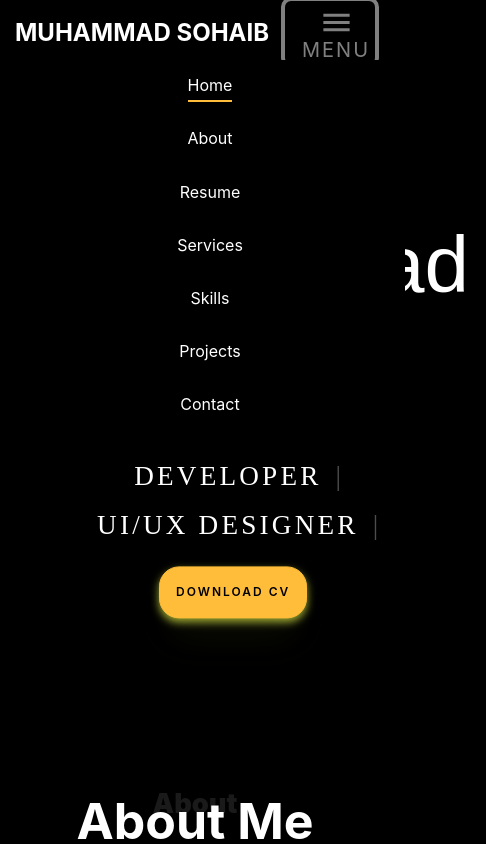
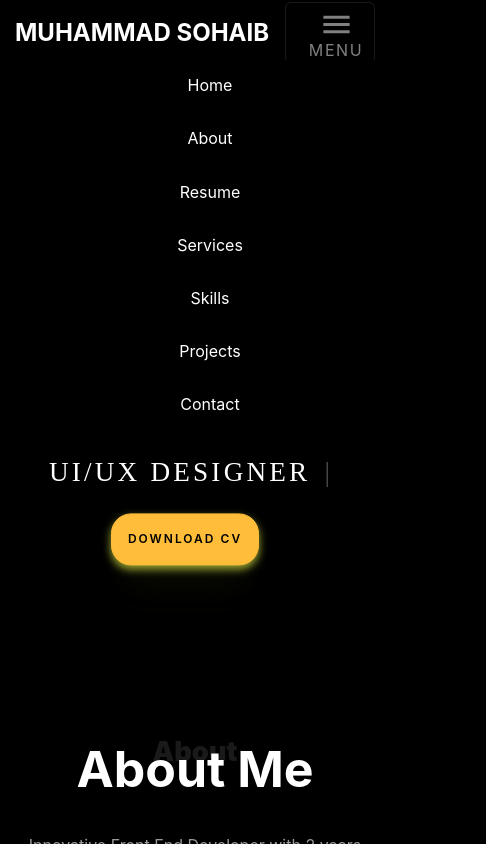
Before and after one commit to Hmmm-Code/PortFolio, a React (Create React App) app: page / in a window 390 px wide. Both pictures are taken after a click on the button "MENU". Shown: the top 844 px of the page, 486 px wide, since content can reach past the window. Built offline with nearby package versions, Linux system fonts and the light colour scheme.

Commit message:
fix some bug and improved mobile view

```diff
--- a/src/App.css
+++ b/src/App.css
@@ -1,3 +1,9 @@
+*,
+*::before,
+*::after {
+  -webkit-box-sizing: border-box;
+  box-sizing: border-box;
+}
 body {
   margin: 0;
   font-family: -apple-system, BlinkMacSystemFont, "Segoe UI", Roboto,
@@ -69,12 +75,6 @@ a:hover {
   color: #212529;
   text-decoration: none;
 }
-*,
-*::before,
-*::after {
-  -webkit-box-sizing: border-box;
-  box-sizing: border-box;
-}
 
 /* Navigation Bar */
 .navbar {
@@ -135,7 +135,16 @@ a:hover {
 
 @media screen and (max-width: 576px) {
   .container {
-    max-width: 540px;
+    max-width: 540px !important;
+  }
+  .navbar-brand {
+    display: inline-block;
+    margin-right: 1rem;
+    margin-bottom: auto;
+    font-weight: 700;
+    font-size: 1.4rem;
+    text-transform: uppercase;
+    line-height: inherit;
   }
 }
 
@@ -160,13 +169,13 @@ a:hover {
 }
 
 .ftco-navbar-light .navbar-toggler {
-  border: none;
+  text-decoration: none;
   color: rgba(255, 255, 255, 0.5) !important;
-  cursor: pointer;
   padding-right: 0;
   text-transform: uppercase;
-  font-size: 20px;
+  font-size: 1rem;
   letter-spacing: 0.1em;
+  box-shadow: none;
 }
 
 .navbar-dark .navbar-toggler {
@@ -347,7 +356,7 @@ a:hover {
     font-size: 2rem;
   }
   .intro-content h1 {
-    font-size: 3rem;
+    font-size: 3rem !important;
   }
 }
 
@@ -461,7 +470,7 @@ a:hover {
   .content-center .content-center-about ul {
     flex-direction: column;
 
-    width: 50% !important;
+    width: 50%;
   }
   .content-center .content-center-about .counter-wrap {
     justify-content: center;
--- a/src/components/navigation_bar/NavigationBar.jsx
+++ b/src/components/navigation_bar/NavigationBar.jsx
@@ -4,6 +4,16 @@ import MenuIcon from "@mui/icons-material/Menu";
 const NavigationBar = () => {
   const refCollapse = useRef(null);
   const [ariaExpanded, setAreaExpended] = useState(false);
+
+  const navButtons = [
+    { name: "Home", link: "#home-section" },
+    { name: "About", link: "#about-section" },
+    { name: "Resume", link: "#resume-section" },
+    { name: "Services", link: "#services-section" },
+    { name: "Skills", link: "#skills-section" },
+    { name: "Projects", link: "#projects-section" },
+    { name: "Contact", link: "#contact-section" },
+  ];
 
   const HandleNavClick = (e) => {
     console.log(e);
@@ -46,42 +56,13 @@ const NavigationBar = () => {
             id="ftco-nav"
           >
             <ul onClick={HandleNavClick} className="navbar-nav nav ml-auto">
-              <li className="nav-item">
-                <a href="#home-section" className="nav-link active">
-                  <span>Home</span>
-                </a>
-              </li>
-              <li className="nav-item">
-                <a href="#about-section" className="nav-link">
-                  <span>About</span>
-                </a>
-              </li>
-              <li className="nav-item">
-                <a href="#resume-section" className="nav-link">
-                  <span>Resume</span>
-                </a>
-              </li>
-              <li className="nav-item">
-                <a href="#services-section" className="nav-link">
-                  <span>Services</span>
-                </a>
-              </li>
-              <li className="nav-item">
-                <a href="#skills-section" className="nav-link">
-                  <span>Skills</span>
-                </a>
-              </li>
-              <li className="nav-item">
-                <a href="#projects-section" className="nav-link">
-                  <span>Projects</span>
-                </a>
-              </li>
-
-              <li className="nav-item">
-                <a href="#contact-section" className="nav-link">
-                  <span>Contact</span>
-                </a>
-              </li>
+              {navButtons.map((items) => (
+                <li className="nav-item">
+                  <a href={items.link} className="nav-link">
+                    <span>{items.name}</span>
+                  </a>
+                </li>
+              ))}
             </ul>
           </div>
         </div>
```
